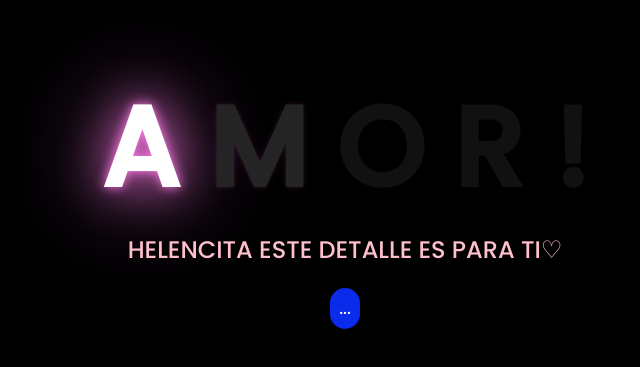
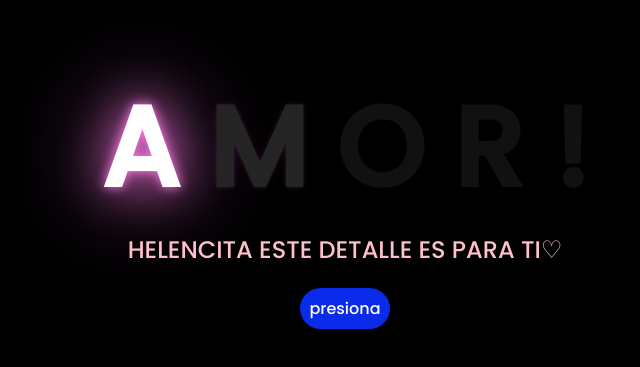
Before and after one commit to davidsito522/14-07-helen-y-juan, a plain HTML site: page index.html in a window 1280 px wide. Shown: the part 139-506 px from the top of the page, without its empty margins (303-943 px from the left). Drawn offline with Linux system fonts and the light colour scheme.

Commit message:
Update index.html

```diff
--- a/index.html
+++ b/index.html
@@ -23,7 +23,7 @@
     </div>
     <div class="button">
         <button class="botones">
-            <a href="flower.html" style="color: #fff;">...</a>
+            <a href="flower.html" style="color: #fff;">presiona</a>
         </button>
     </div>
 
```
